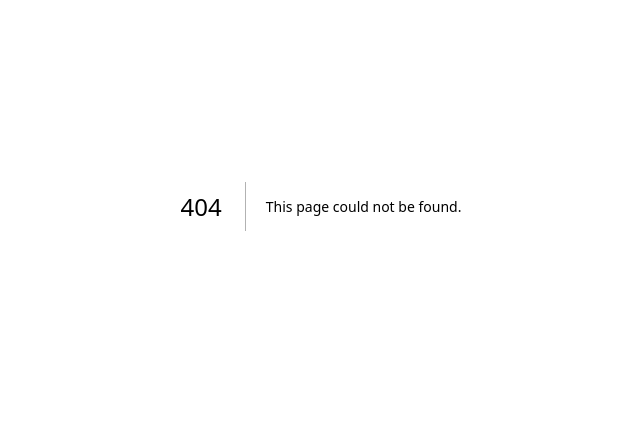
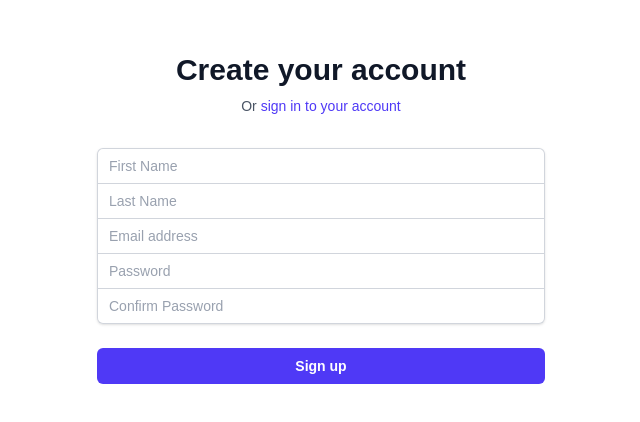
Before and after one commit to A-Shalchian/api-key-vault, a Next.js app: page /signup in a window 1280 px wide. Before the commit this address had no page. Shown: the part 194-616 px from the top of the page, without its empty margins (319-959 px from the left). Built offline with nearby package versions, Linux system fonts and the light colour scheme; no server answers.

Commit message:
feat: implement signup page with form validation and Supabase integration

```diff
--- /dev/null
+++ b/app/signup/page.tsx
@@ -0,0 +1,240 @@
+"use client";
+
+import { useState } from 'react';
+import Link from 'next/link';
+import { supabase } from '@/lib/supabase';
+
+
+export default function SignupPage() {
+  const [email, setEmail] = useState('');
+  const [password, setPassword] = useState('');
+  const [confirmPassword, setConfirmPassword] = useState('');
+  const [firstName, setFirstName] = useState('');
+  const [lastName, setLastName] = useState('');
+  const [isLoading, setIsLoading] = useState(false);
+  const [error, setError] = useState<string | null>(null);
+  const [isEmailSent, setIsEmailSent] = useState(false);
+
+  const handleSignup = async (e: React.FormEvent) => {
+    e.preventDefault();
+    setError(null);
+    setIsLoading(true);
+
+    // Form validation
+    if (!email || !password || !confirmPassword || !firstName || !lastName) {
+      setError('All fields are required');
+      setIsLoading(false);
+      return;
+    }
+
+    if (password !== confirmPassword) {
+      setError('Passwords do not match');
+      setIsLoading(false);
+      return;
+    }
+
+    if (password.length < 6) {
+      setError('Password must be at least 6 characters');
+      setIsLoading(false);
+      return;
+    }
+
+    try {
+      // 1. Register the user with Supabase Auth
+      const { data, error: signupError } = await supabase.auth.signUp({
+        email,
+        password,
+        options: {
+          emailRedirectTo: `${window.location.origin}/auth/callback`,
+        },
+      });
+
+      if (signupError) throw signupError;
+
+      if (data.user) {
+        // 2. Create a corresponding user in the Prisma database
+        try {
+          // We need to use a server action or API route for Prisma operations
+          // as Prisma client shouldn't be instantiated on the client side
+          const response = await fetch('/api/users', {
+            method: 'POST',
+            headers: { 'Content-Type': 'application/json' },
+            body: JSON.stringify({
+              id: data.user.id,
+              email: data.user.email,
+              firstName,
+              lastName,
+            }),
+          });
+
+          if (!response.ok) {
+            const responseData = await response.json();
+            throw new Error(responseData.message || 'Failed to create user');
+          }
+
+          // Successful signup
+          // Instead of redirecting, show the verification instructions on this page
+          setIsEmailSent(true);
+        } catch (dbError) {
+          console.error('Database error:', dbError);
+          setError('Account created but database setup failed. Please contact support.');
+        }
+      }
+    } catch (err: unknown) {
+      console.error('Signup error:', err);
+      setError(err instanceof Error ? err.message : 'Failed to create account');
+    } finally {
+      setIsLoading(false);
+    }
+  };
+
+  return (
+    <div className="flex min-h-screen flex-col items-center justify-center py-12 px-4 sm:px-6 lg:px-8">
+      <div className="w-full max-w-md space-y-8">
+        <div>
+          <h2 className="mt-6 text-center text-3xl font-extrabold text-gray-900">
+            {isEmailSent ? 'Verify your email' : 'Create your account'}
+          </h2>
+          <p className="mt-2 text-center text-sm text-gray-600">
+            {!isEmailSent && (
+              <>
+                Or{' '}
+                <Link
+                  href="/login"
+                  className="font-medium text-indigo-600 hover:text-indigo-500"
+                >
+                  sign in to your account
+                </Link>
+              </>
+            )}
+          </p>
+        </div>
+
+        {error && (
+          <div className="rounded-md bg-red-50 p-4">
+            <div className="flex">
+              <div className="ml-3">
+                <h3 className="text-sm font-medium text-red-800">{error}</h3>
+              </div>
+            </div>
+          </div>
+        )}
+
+        {isEmailSent ? (
+          <div className="rounded-md bg-green-50 p-6 text-center">
+            <div className="flex flex-col items-center space-y-4">
+              <svg xmlns="http://www.w3.org/2000/svg" className="h-12 w-12 text-green-500" fill="none" viewBox="0 0 24 24" stroke="currentColor">
+                <path strokeLinecap="round" strokeLinejoin="round" strokeWidth={2} d="M3 8l7.89 5.26a2 2 0 002.22 0L21 8M5 19h14a2 2 0 002-2V7a2 2 0 00-2-2H5a2 2 0 00-2 2v10a2 2 0 002 2z" />
+              </svg>
+              <div className="text-center">
+                <h3 className="text-lg font-medium text-green-800">Verification email sent!</h3>
+                <p className="mt-2 text-sm text-green-700">
+                  We&apos;ve sent a verification link to <strong>{email}</strong>.<br />
+                  Please check your inbox and click the link to activate your account.
+                </p>
+              </div>
+              <div className="mt-4">
+                <Link href="/login" className="font-medium text-indigo-600 hover:text-indigo-500">
+                  Return to login
+                </Link>
+              </div>
+            </div>
+          </div>
+        ) : (
+          <form className="mt-8 space-y-6" onSubmit={handleSignup}>
+          <div className="-space-y-px rounded-md shadow-sm">
+            <div>
+              <label htmlFor="first-name" className="sr-only">
+                First Name
+              </label>
+              <input
+                id="first-name"
+                name="firstName"
+                type="text"
+                required
+                value={firstName}
+                onChange={(e) => setFirstName(e.target.value)}
+                className="relative block w-full rounded-t-md border-0 py-1.5 px-3 text-gray-900 ring-1 ring-inset ring-gray-300 placeholder:text-gray-400 focus:z-10 focus:ring-2 focus:ring-inset focus:ring-indigo-600 sm:text-sm sm:leading-6"
+                placeholder="First Name"
+              />
+            </div>
+            <div>
+              <label htmlFor="last-name" className="sr-only">
+                Last Name
+              </label>
+              <input
+                id="last-name"
+                name="lastName"
+                type="text"
+                required
+                value={lastName}
+                onChange={(e) => setLastName(e.target.value)}
+                className="relative block w-full border-0 py-1.5 px-3 text-gray-900 ring-1 ring-inset ring-gray-300 placeholder:text-gray-400 focus:z-10 focus:ring-2 focus:ring-inset focus:ring-indigo-600 sm:text-sm sm:leading-6"
+                placeholder="Last Name"
+              />
+            </div>
+            <div>
+              <label htmlFor="email-address" className="sr-only">
+                Email address
+              </label>
+              <input
+                id="email-address"
+                name="email"
+                type="email"
+                autoComplete="email"
+                required
+                value={email}
+                onChange={(e) => setEmail(e.target.value)}
+                className="relative block w-full border-0 py-1.5 px-3 text-gray-900 ring-1 ring-inset ring-gray-300 placeholder:text-gray-400 focus:z-10 focus:ring-2 focus:ring-inset focus:ring-indigo-600 sm:text-sm sm:leading-6"
+                placeholder="Email address"
+              />
+            </div>
+            <div>
+              <label htmlFor="password" className="sr-only">
+                Password
+              </label>
+              <input
+                id="password"
+                name="password"
+                type="password"
+                autoComplete="new-password"
+                required
+                value={password}
+                onChange={(e) => setPassword(e.target.value)}
+                className="relative block w-full border-0 py-1.5 px-3 text-gray-900 ring-1 ring-inset ring-gray-300 placeholder:text-gray-400 focus:z-10 focus:ring-2 focus:ring-inset focus:ring-indigo-600 sm:text-sm sm:leading-6"
+                placeholder="Password"
+              />
+            </div>
+            <div>
+              <label htmlFor="confirm-password" className="sr-only">
+                Confirm Password
+              </label>
+              <input
+                id="confirm-password"
+                name="confirmPassword"
+                type="password"
+                autoComplete="new-password"
+                required
+                value={confirmPassword}
+                onChange={(e) => setConfirmPassword(e.target.value)}
+                className="relative block w-full rounded-b-md border-0 py-1.5 px-3 text-gray-900 ring-1 ring-inset ring-gray-300 placeholder:text-gray-400 focus:z-10 focus:ring-2 focus:ring-inset focus:ring-indigo-600 sm:text-sm sm:leading-6"
+                placeholder="Confirm Password"
+              />
+            </div>
+          </div>
+
+          <div>
+            <button
+              type="submit"
+              disabled={isLoading}
+              className="group relative flex w-full justify-center rounded-md bg-indigo-600 py-2 px-3 text-sm font-semibold text-white hover:bg-indigo-500 focus-visible:outline-2 focus-visible:outline-offset-2 focus-visible:outline-indigo-600 disabled:bg-indigo-300"
+            >
+              {isLoading ? 'Creating account...' : 'Sign up'}
+            </button>
+          </div>
+        </form>
+        )}
+      </div>
+    </div>
+  );
+}
```
